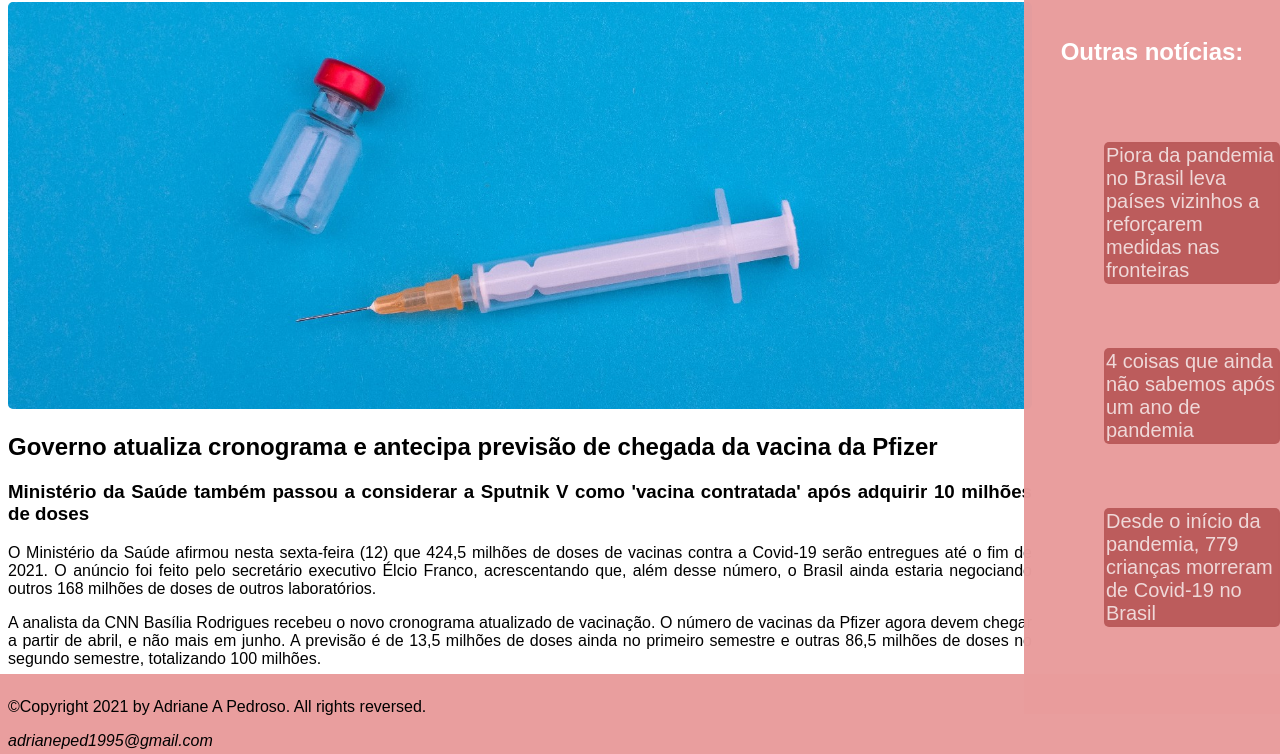
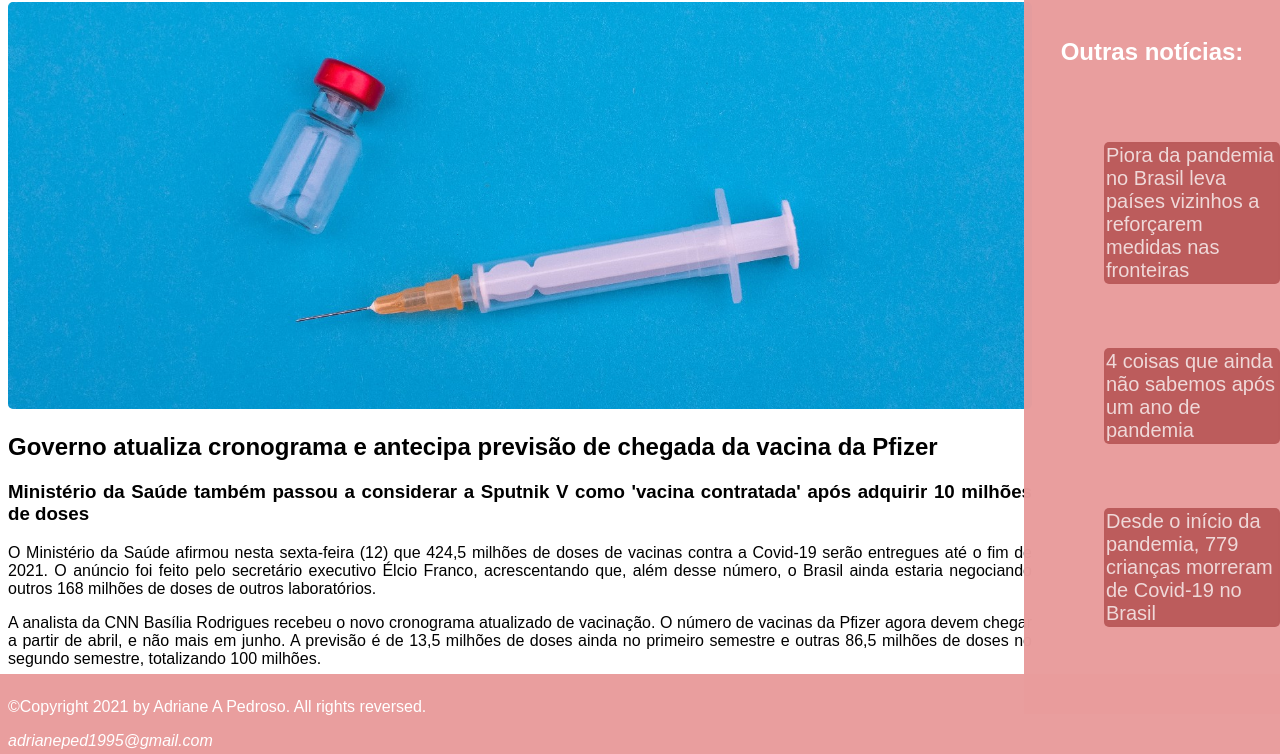
Before and after one commit to adrianeped/css-html-desafio, a plain HTML site: page index.html in a window 1280 px wide. Shown: the part 46-800 px from the top of the page. Drawn offline with Linux system fonts and the light colour scheme.

Commit message:
Change font color on footer

```diff
--- a/css/style.css
+++ b/css/style.css
@@ -87,7 +87,7 @@ html, body{
     right: 0;
     top: 5vh;
     height: 90vh;
-    background-color: rgba(233, 157, 157, 0.979);;
+    background-color: rgba(233, 157, 157, 0.979);
 }
 
 .text-aside{
@@ -123,8 +123,8 @@ html, body{
 
 .aside-list li:hover{
     font-size: 22px;
-    background-color:  rgba(233, 157, 157, 0.979);;
-    border-color:  rgba(233, 157, 157, 0.979);;
+    background-color:  rgba(233, 157, 157, 0.979);
+    border-color:  rgba(233, 157, 157, 0.979);
 }
 
 .content{
@@ -140,5 +140,6 @@ html, body{
     height: 8vh;
     width: 100vw;
     bottom: 0;
-    background-color: rgba(233, 157, 157, 0.979);;
+    background-color: rgba(233, 157, 157, 0.979);
+    color: white;
 }
```
